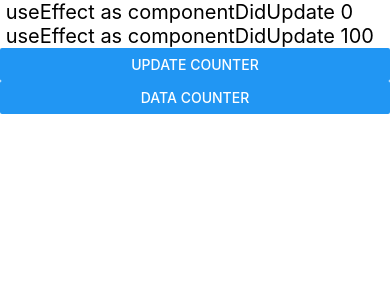
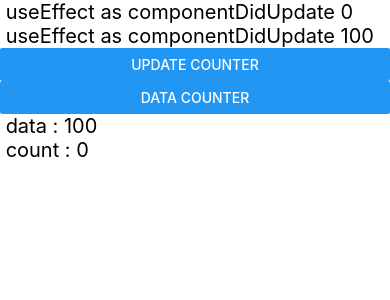
Before and after one commit to Anonymousgaurav/react_basics, a React Native app: screen / in a window 390 px wide. Shown: the top 300 px of the page. Built offline with nearby package versions, Linux system fonts and the light colour scheme.

Commit message:
usEffect using props

```diff
--- a/App.tsx
+++ b/App.tsx
@@ -7,26 +7,55 @@ import {
 
 
 const App = () => {
-  const [count,setCount] = useState(0);
-  const [data,setData] = useState(100);
+  const [count, setCount] = useState(0);
+  const [data, setData] = useState(100);
 
-useEffect(()=> {
-  console.warn(count)
-},[count])
+  // useEffect(() => {
+  //  console.warn(count)
+  // }, [count])
 
 
-  return(
-<SafeAreaView>
-  <Text style={{fontSize : 20}}> useEffect as componentDidUpdate {count}</Text>
-  <Text style={{fontSize : 20}}> useEffect as componentDidUpdate {data}</Text>
+  return (
+    <SafeAreaView>
+      <Text style={{ fontSize: 20 }}> useEffect as componentDidUpdate {count}</Text>
+      <Text style={{ fontSize: 20 }}> useEffect as componentDidUpdate {data}</Text>
 
-  <Button title='update Counter' onPress={() => setCount(count+1)}/>
-  <Button title='data Counter' onPress={() => setData(data+1)}/>
+      <Button title='update Counter' onPress={() => setCount(count + 1)} />
+      <Button title='data Counter' onPress={() => setData(data + 1)} />
+      <User info={{ data, count }} />
 
-</SafeAreaView>
+    </SafeAreaView>
 
   );
 }
 
 
+
+const User = (props) => {
+
+  useEffect(() => {
+    console.warn("run this code when data prop is updated")
+  }, [props.info.data])
+
+
+  useEffect(() => {
+    console.warn("run this code when count prop is updated")
+  }, [props.info.count])
+
+
+  return (
+    <SafeAreaView>
+      <Text style={{ fontSize: 20 }}> data : {props.info.data}</Text>
+      <Text style={{ fontSize: 20 }}> count : {props.info.count}</Text>
+
+
+    </SafeAreaView>
+
+  );
+}
+
+
+
+
+
 export default App;
```
